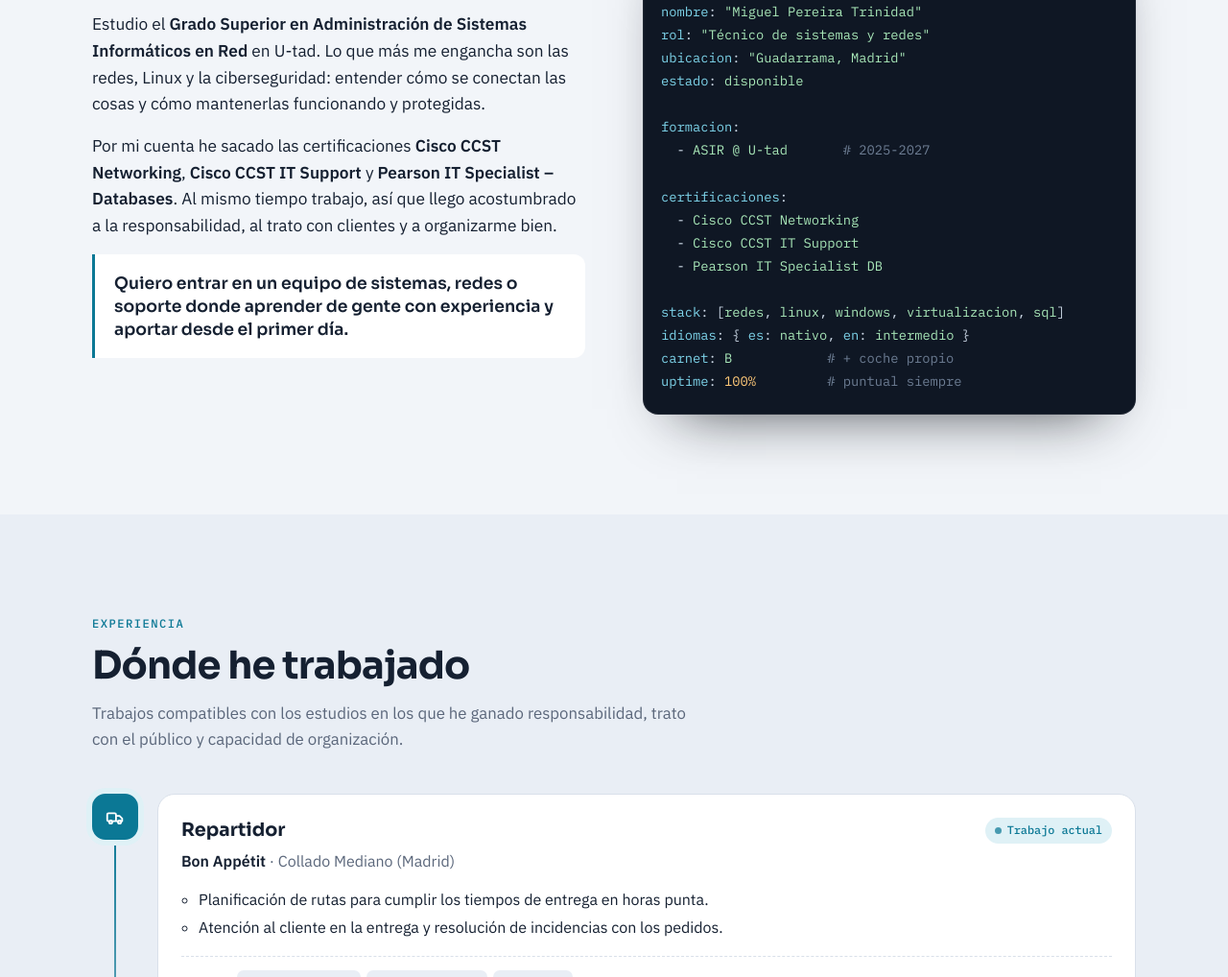
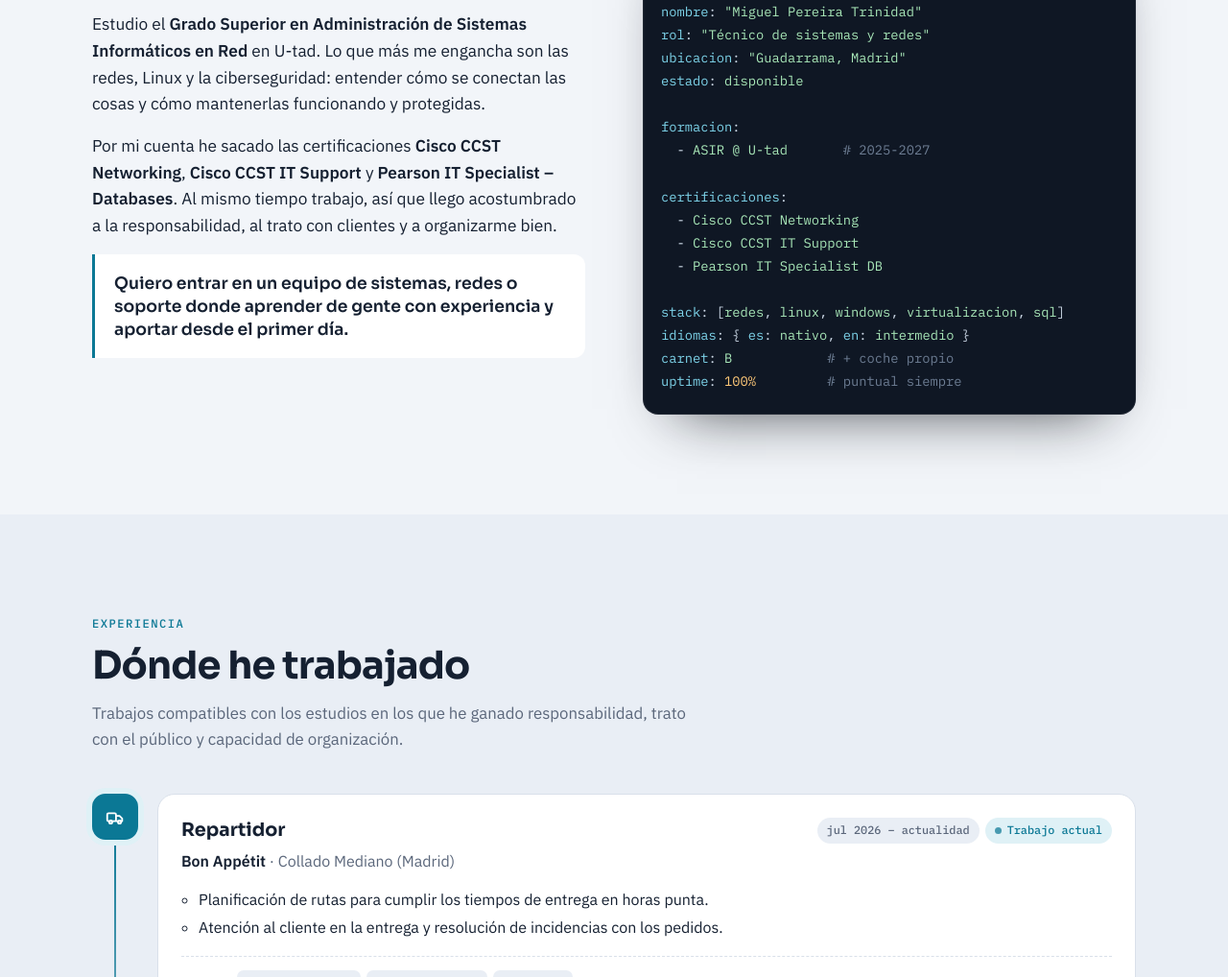
Before and after one commit to miguelpereira24/miguel-pereira-cv, a plain HTML site: page index.html in a window 1280 px wide. Shown: the part 1782-2800 px from the top of the page at 96% size. Drawn offline with Linux system fonts and the light colour scheme; animation ran at ten frames a second.

Commit message:
Añade la fecha de inicio en Bon Appétit (julio 2026)
Co-Authored-By: Claude Opus 5.5 <noreply@anthropic.com>

```diff
--- a/index.html
+++ b/index.html
@@ -602,7 +602,7 @@ footer code{font-family:var(--font-mono);color:#5be3a0}
         <div class="job-body">
           <div class="job-head">
             <h3>Repartidor</h3>
-            <span class="pill live">Trabajo actual</span>
+            <div class="periods"><span class="pill">jul 2026 – actualidad</span><span class="pill live">Trabajo actual</span></div>
           </div>
           <p class="where"><strong>Bon Appétit</strong> · Collado Mediano (Madrid)</p>
           <ul>
```
Also changed, not shown: 1 other file.
